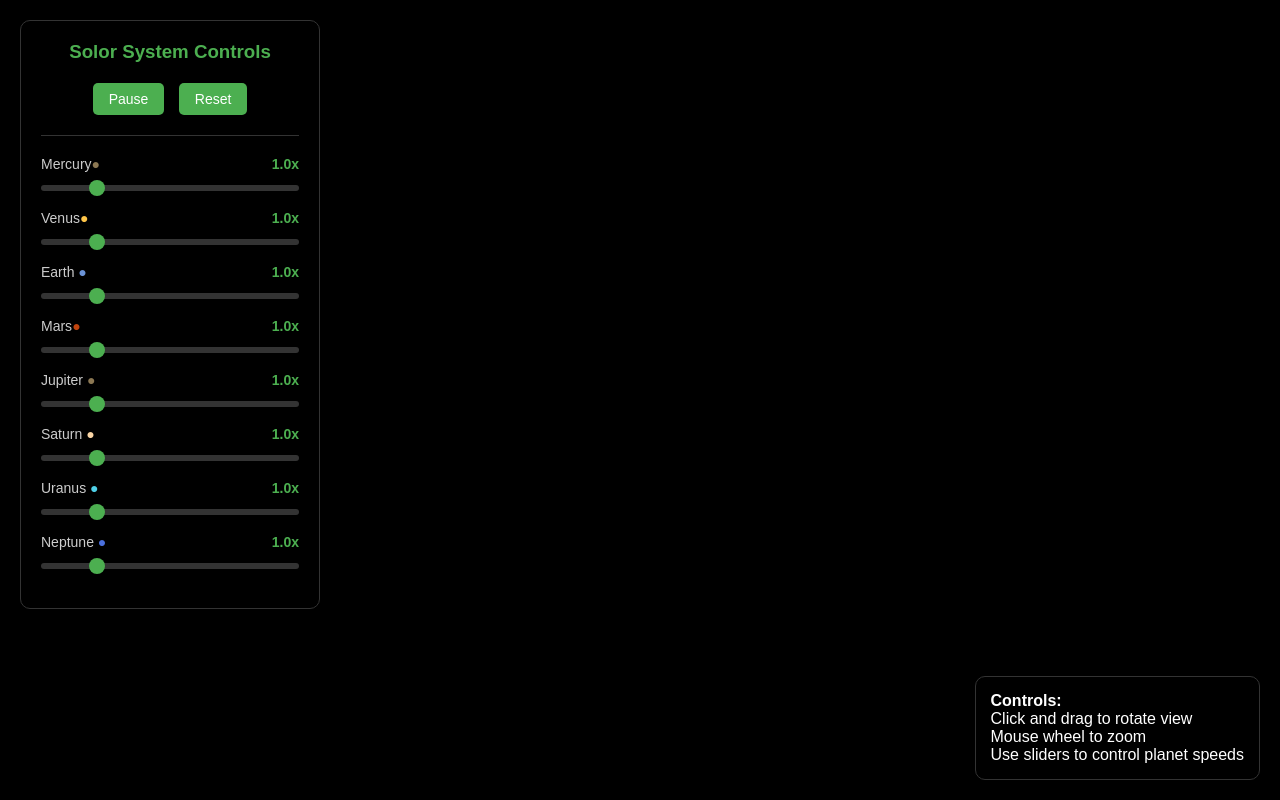
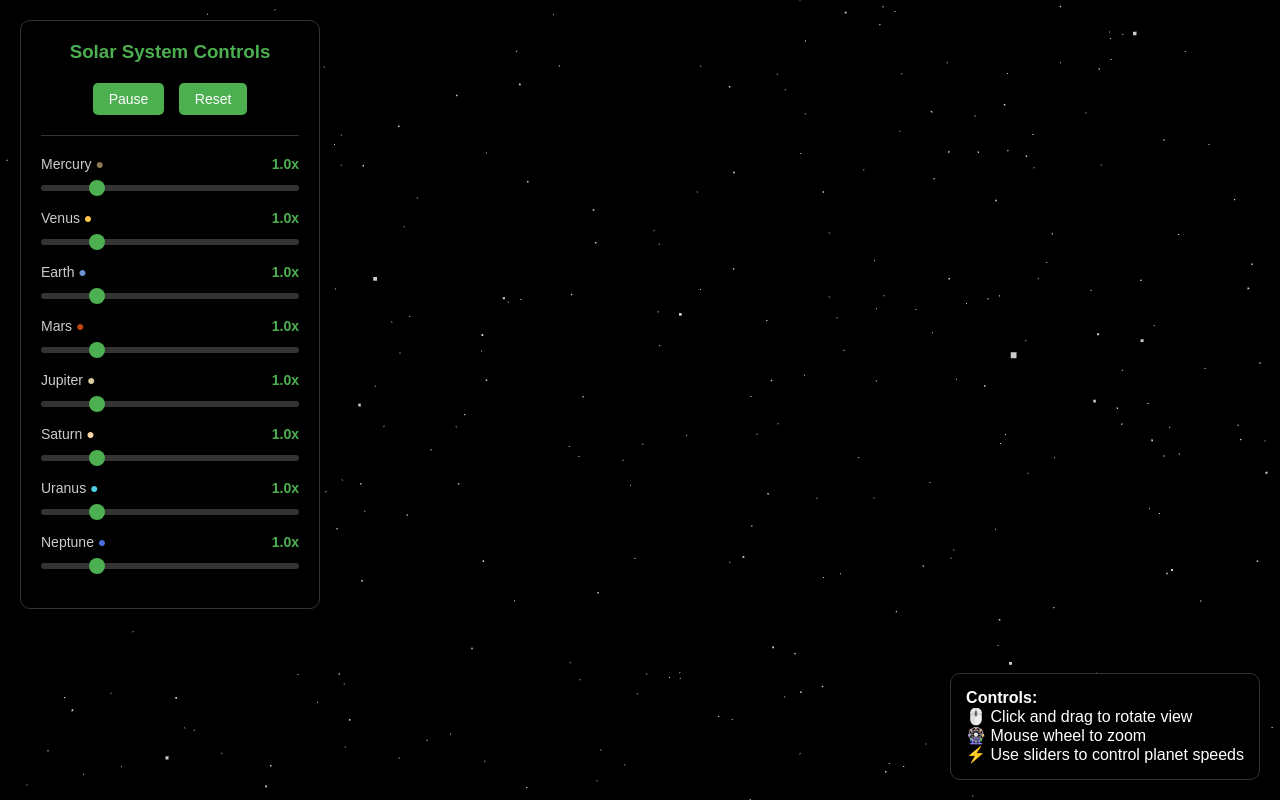
Before and after one commit to katravatsrinu/Solar_Systems, a plain HTML site: page index.html in a window 1280 px wide. Drawn offline with nearby package versions, Linux system fonts and the light colour scheme.

Commit message:
created the random stars,animated,and added the mouse controls

```diff
--- a/index.html
+++ b/index.html
@@ -1,17 +1,15 @@
 <!DOCTYPE html>
 <html lang="en">
-
 <head>
     <meta charset="UTF-8">
     <meta name="viewport" content="width=device-width, initial-scale=1.0">
-    <title>Solar System 3D</title>
+    <title>3D Solar System Simulation</title>
     <link rel="stylesheet" href="/style.css">
 </head>
-
 <body>
-    <div id="convas-container">
+    <div id="canvas-container">
         <div id="control-panel">
-            <h3>Solor System Controls</h3>
+            <h3>Solar System Controls</h3>
 
             <div class="main-controls">
                 <button id="pauseBtn" class="btn">Pause</button>
@@ -19,68 +17,57 @@
             </div>
 
             <div class="control-group">
-                <label for="mercury-speed">Mercury<span class="planet-mercury">●</span> <span class="speed-value"
-                        id="mercury-value">1.0x</span></label>
+                <label for="mercury-speed">Mercury <span class="planet-mercury">●</span> <span class="speed-value" id="mercury-value">1.0x</span></label>
                 <input type="range" id="mercury-speed" min="0" max="5" step="0.1" value="1">
             </div>
 
             <div class="control-group">
-                <label for="venus-speed">Venus<span class="planet-venus">●</span> <span class="speed-value"
-                        id="venus-value">1.0x</span></label>
+                <label for="venus-speed">Venus <span class="planet-venus">●</span> <span class="speed-value" id="venus-value">1.0x</span></label>
                 <input type="range" id="venus-speed" min="0" max="5" step="0.1" value="1">
             </div>
 
             <div class="control-group">
-                <label for="earth-speed">Earth <span class="planet-earth">●</span> <span class="speed-value"
-                        id="earth-value">1.0x</span></label>
+                <label for="earth-speed">Earth <span class="planet-earth">●</span> <span class="speed-value" id="earth-value">1.0x</span></label>
                 <input type="range" id="earth-speed" min="0" max="5" step="0.1" value="1">
             </div>
 
             <div class="control-group">
-                <label for="mars-speed">Mars<span class="planet-mars">●</span> <span class="speed-value"
-                        id="mars-value">1.0x</span></label>
+                <label for="mars-speed">Mars <span class="planet-mars">●</span> <span class="speed-value" id="mars-value">1.0x</span></label>
                 <input type="range" id="mars-speed" min="0" max="5" step="0.1" value="1">
             </div>
 
             <div class="control-group">
-                <label for="jupiter-speed">Jupiter <span class="planet-mercury">●</span> <span class="speed-value"
-                        id="jupiter-value">1.0x</span></label>
+                <label for="jupiter-speed">Jupiter <span class="planet-jupiter">●</span> <span class="speed-value" id="jupiter-value">1.0x</span></label>
                 <input type="range" id="jupiter-speed" min="0" max="5" step="0.1" value="1">
             </div>
 
             <div class="control-group">
-                <label for="saturn-speed">Saturn <span class="planet-saturn">●</span> <span class="speed-value"
-                        id="saturn-value">1.0x</span></label>
+                <label for="saturn-speed">Saturn <span class="planet-saturn">●</span> <span class="speed-value" id="saturn-value">1.0x</span></label>
                 <input type="range" id="saturn-speed" min="0" max="5" step="0.1" value="1">
             </div>
 
             <div class="control-group">
-                <label for="uranus-speed">Uranus <span class="planet-uranus">●</span> <span class="speed-value"
-                        id="uranus-value">1.0x</span></label>
+                <label for="uranus-speed">Uranus <span class="planet-uranus">●</span> <span class="speed-value" id="uranus-value">1.0x</span></label>
                 <input type="range" id="uranus-speed" min="0" max="5" step="0.1" value="1">
             </div>
 
             <div class="control-group">
-                <label for="neptune-speed">Neptune <span class="planet-neptune">●</span> <span class="speed-value"
-                        id="neptune-value">1.0x</span></label>
+                <label for="neptune-speed">Neptune <span class="planet-neptune">●</span> <span class="speed-value" id="neptune-value">1.0x</span></label>
                 <input type="range" id="neptune-speed" min="0" max="5" step="0.1" value="1">
             </div>
         </div>
 
-
         <div id="info-panel">
             <h4>Controls:</h4>
-            <p>Click and drag to rotate view</p>
-            <p>Mouse wheel to zoom</p>
-            <p>Use sliders to control planet speeds</p>
+            <p>🖱️ Click and drag to rotate view</p>
+            <p>🎡 Mouse wheel to zoom</p>
+            <p>⚡ Use sliders to control planet speeds</p>
         </div>
     </div>
 
+    <!-- Three.js Library -->
     <script src="https://cdnjs.cloudflare.com/ajax/libs/three.js/r128/three.min.js"></script>
-
-
 
     <script src="/main.js"></script>
 </body>
-
 </html>
--- a/main.js
+++ b/main.js
@@ -1,7 +1,8 @@
 const scene = new THREE.Scene();
 
 const camera = new THREE.PerspectiveCamera(
-    75, window.innerWidth / window.innerHeight,
+    75,
+    window.innerWidth / window.innerHeight,
     0.1,
     1000
 );
@@ -10,77 +11,110 @@ const renderer = new THREE.WebGLRenderer({
     antialias: true,
     alpha: true
 });
-
 renderer.setSize(window.innerWidth, window.innerHeight);
 renderer.shadowMap.enabled = true;
 renderer.shadowMap.type = THREE.PCFSoftShadowMap;
 
+document.getElementById('canvas-container').appendChild(renderer.domElement);
 
 
-// Plnet Data
+const ambientLight = new THREE.AmbientLight(0x404040, 0.5);
+scene.add(ambientLight);
 
-const planetData = [
-    {
-        name: 'mercury',
-        size: 0.8,
-        distance: 8,
-        color: 0x8C7853,
-        speed: 1.59,
-        texture: null
-    },
-    {
-        name: 'venus',
-        size: 1.2,
-        distance: 12,
-        color: 0xFFC649,
-        speed: 1.18,
-        texture: null
-    },
-    {
+function createStarField() {
+    const starGeometry = new THREE.BufferGeometry();
+    const starCount = 2000;
+    const positions = new Float32Array(starCount * 3);
 
-        name: 'earth',
-        size: 1.3,
-        distance: 16,
-        color: 0x6B93D6,
-        speed: 1.0, // Earth is our baseline
-        texture: null
-    }, {
-        name: 'mars',
-        size: 1.0,
-        distance: 20,
-        color: 0xC1440E,
-        speed: 0.81,
-        texture: null
-    }, {
-        name: 'jupiter',
-        size: 3.5,
-        distance: 28,
-        color: 0xD8CA9D,
-        speed: 0.44,
-        texture: null
-    },
-    {
-        name: 'saturn',
-        size: 3.0,
-        distance: 38,
-        color: 0xFAD5A5,
-        speed: 0.32,
-        texture: null
-    },
-    {
-        name: 'uranus',
-        size: 2.2,
-        distance: 48,
-        color: 0x4FD0E7,
-        speed: 0.23,
-        texture: null
-    },
-    {
-        name: 'neptune',
-        size: 2.1,
-        distance: 58,
-        color: 0x4B70DD,
-        speed: 0.18,
-        texture: null
+    // Generate random star positions
+    for (let i = 0; i < starCount * 3; i += 3) {
+        positions[i] = (Math.random() - 0.5) * 2000; // x
+        positions[i + 1] = (Math.random() - 0.5) * 2000; // y
+        positions[i + 2] = (Math.random() - 0.5) * 2000; // z
     }
-]
+
+    starGeometry.setAttribute('position', new THREE.BufferAttribute(positions, 3));
+
+    const starMaterial = new THREE.PointsMaterial({
+        color: 0xffffff,
+        size: 2,
+        transparent: true,
+        opacity: 0.8
+    });
+
+    const stars = new THREE.Points(starGeometry, starMaterial);
+    scene.add(stars);
+    return stars;
+}
+
+const stars = createStarField();
+
+let mouseDown = false;
+let mouseX = 0;
+let mouseY = 0;
+let cameraAngle = { x: 0, y: 0 };
+let cameraDistance = 100;
+
+// Set initial camera position
+camera.position.set(0, 0, cameraDistance);
+camera.lookAt(0, 0, 0);
+
+// Mouse event handlers for camera control
+renderer.domElement.addEventListener('mousedown', (e) => {
+    mouseDown = true;
+    mouseX = e.clientX;
+    mouseY = e.clientY;
+});
+
+renderer.domElement.addEventListener('mouseup', () => {
+    mouseDown = false;
+});
+
+renderer.domElement.addEventListener('mousemove', (e) => {
+    if (!mouseDown) return;
+
+    const deltaX = e.clientX - mouseX;
+    const deltaY = e.clientY - mouseY;
+
+    cameraAngle.y += deltaX * 0.01;
+    cameraAngle.x += deltaY * 0.01;
+
+    cameraAngle.x = Math.max(-Math.PI/2, Math.min(Math.PI/2, cameraAngle.x));
+
+    mouseX = e.clientX;
+    mouseY = e.clientY;
+});
+
+renderer.domElement.addEventListener('wheel', (e) => {
+    cameraDistance += e.deltaY * 0.1;
+    cameraDistance = Math.max(50, Math.min(500, cameraDistance));
+});
+
+function updateCamera() {
+    camera.position.x = Math.cos(cameraAngle.y) * Math.cos(cameraAngle.x) * cameraDistance;
+    camera.position.y = Math.sin(cameraAngle.x) * cameraDistance;
+    camera.position.z = Math.sin(cameraAngle.y) * Math.cos(cameraAngle.x) * cameraDistance;
+    camera.lookAt(0, 0, 0);
+}
+
+function animate() {
+    requestAnimationFrame(animate);
+
+    stars.rotation.x += 0.0001;
+    stars.rotation.y += 0.0002;
+
+    updateCamera();
+
+    renderer.render(scene, camera);
+}
+
+
+function handleResize() {
+    camera.aspect = window.innerWidth / window.innerHeight;
+    camera.updateProjectionMatrix();
+    renderer.setSize(window.innerWidth, window.innerHeight);
+}
+
+window.addEventListener('resize', handleResize);
+
+animate();
--- a/style.css
+++ b/style.css
@@ -12,8 +12,8 @@ body {
         }
 
         #canvas-container {
-    position: absolute;
-    width: 100px;
+            position: relative;
+            width: 100vw;
             height: 100vh;
         }
 
@@ -113,6 +113,7 @@ h3 {
             color: #4CAF50;
             text-align: center;
         }
+
         .planet-mercury { color: #8C7853; }
         .planet-venus { color: #FFC649; }
         .planet-earth { color: #6B93D6; }
@@ -121,17 +122,7 @@ h3 {
         .planet-saturn { color: #FAD5A5; }
         .planet-uranus { color: #4FD0E7; }
         .planet-neptune { color: #4B70DD; }
-        #info-panel{
-            position: absolute;
-            bottom: 20px;
-            right: 20px;
-            background: rgba(0, 0, 0, 0.8);
-            border: 1px solid #333;
-            border-radius:10px ;
-            padding: 15px;
-            backdrop-filter: blur(10px);
-            z-index: 100;
-        }
+
         #info-panel {
             position: absolute;
             bottom: 20px;
```
Lines whose indentation alone changed are shown as unchanged.
